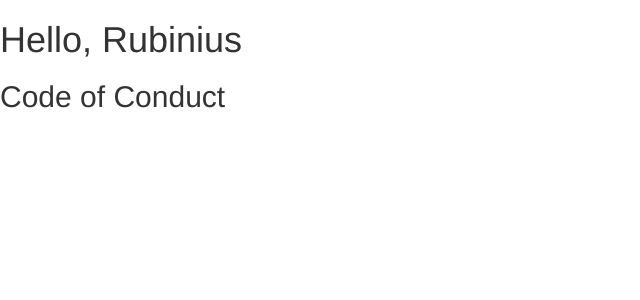
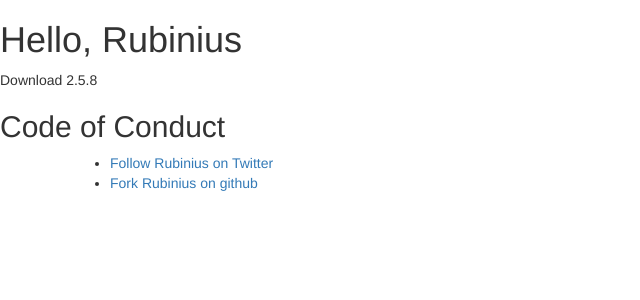
Before and after one commit to rubinius/rubinius-website-archive, a Jekyll site: the page built from new_index.markdown, in a window 1280 px wide. Shown: the top 300 px of the page, without its empty margins (0-640 px from the left). Built offline with Jekyll 4.4.1, drawn with Linux system fonts in a browser that asks for light colours; nearby versions of some CDN libraries; library files that are not in the unit come from our copies; Markdown is read by kramdown in place of the engine named in the settings.

Commit message:
Added new sections.

```diff
--- /dev/null
+++ b/_includes/package.markdown
@@ -0,0 +1 @@
+Download 2.5.8
--- a/_layouts/index.html
+++ b/_layouts/index.html
@@ -3,3 +3,5 @@ layout: new_site
 ---
 
 {{ content }}
+
+{% include footer.html %}
--- a/new_index.markdown
+++ b/new_index.markdown
@@ -4,4 +4,16 @@ layout: index
 
 # Hello, Rubinius
 
+{% include package.markdown %}
+{% include lede.markdown %}
+{% include platform.markdown %}
+{% include packages.markdown %}
+{% include security.markdown %}
 {% include code_of_conduct.markdown %}
+{% include mission.markdown %}
+{% include team.markdown %}
+{% include roles.markdown %}
+{% include advice_process.markdown %}
+{% include book.markdown %}
+{% include showcase.markdown %}
+{% include store.markdown %}
```
Also changed, not shown: _includes/advice_process.markdown (added), _includes/book.markdown (added), _includes/lede.markdown (added), _includes/mission.markdown (added), _includes/packages.markdown (added), _includes/platform.markdown (added), _includes/roles.markdown (added), _includes/security.markdown (added), _includes/showcase.markdown (added), _includes/store.markdown (added), _includes/team.markdown (added).
